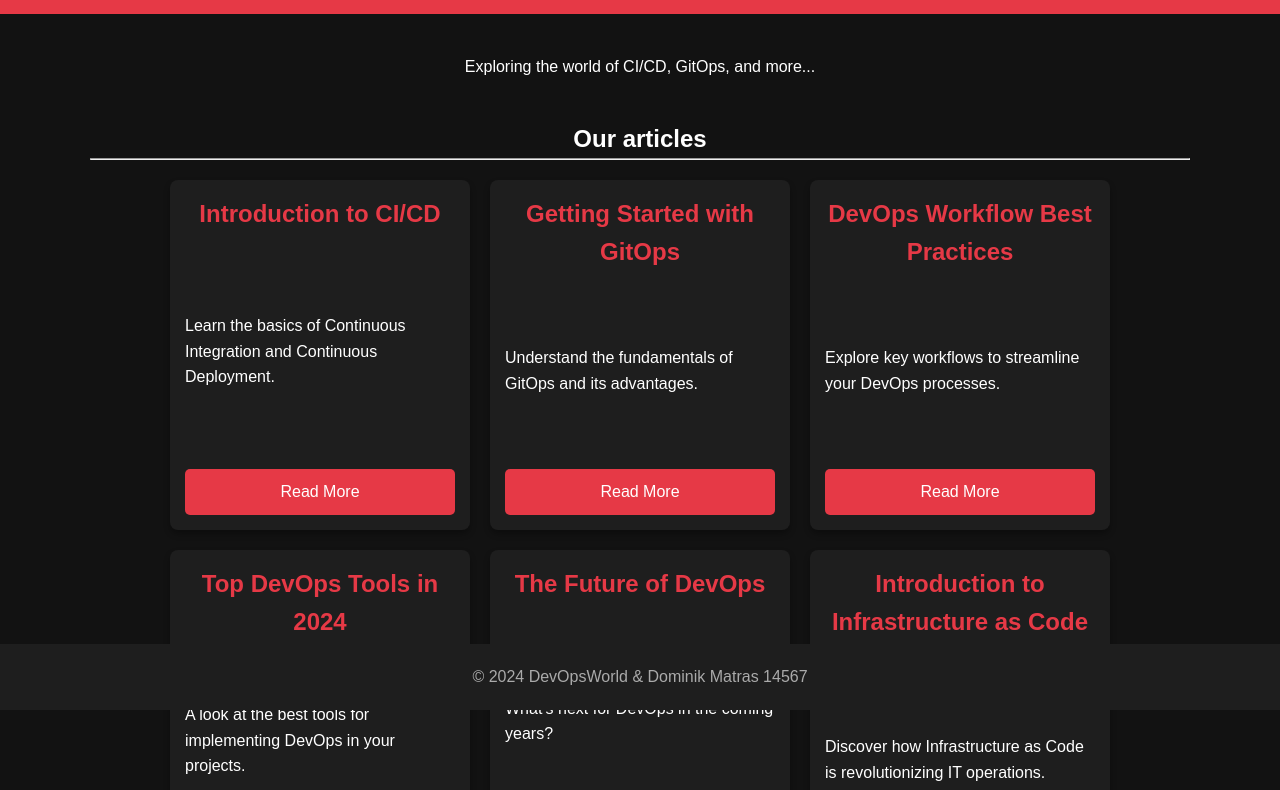
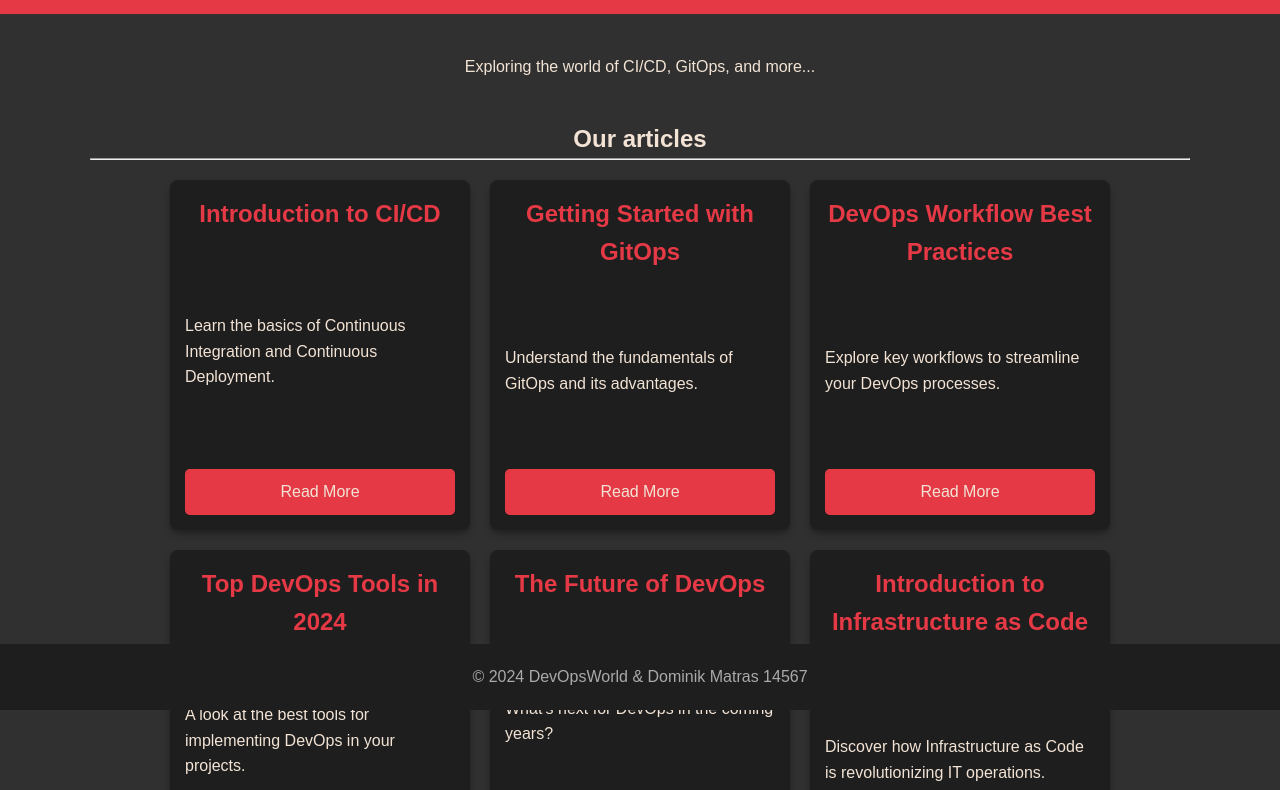
Before and after one commit to dominikmatras/devops-app, a website: page public/index.html in a window 1280 px wide. Shown: the part 90-880 px from the top of the page. Drawn offline with Linux system fonts and the light colour scheme.

Commit message:
Edit text and background color

```diff
--- a/public/style.css
+++ b/public/style.css
@@ -1,6 +1,6 @@
 :root {
-	--background: #121212;
-	--text-color: #ffffff;
+	--background: #303030;
+	--text-color: #F2E3D5;
 	--accent: #e63946;
 }
 
```
